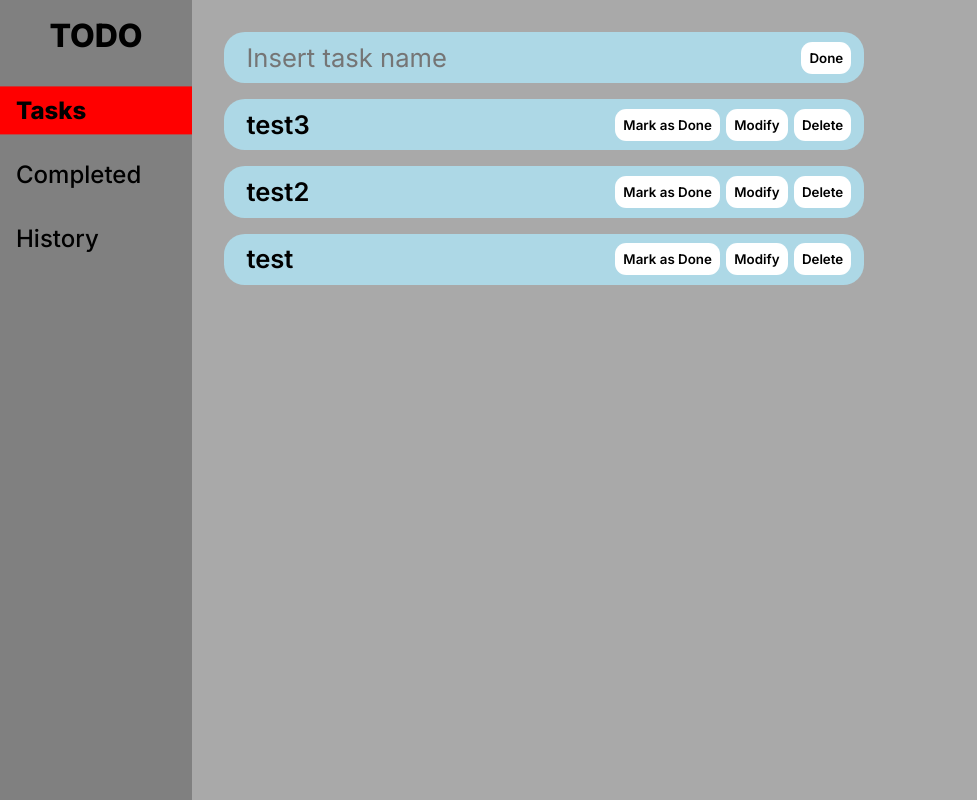
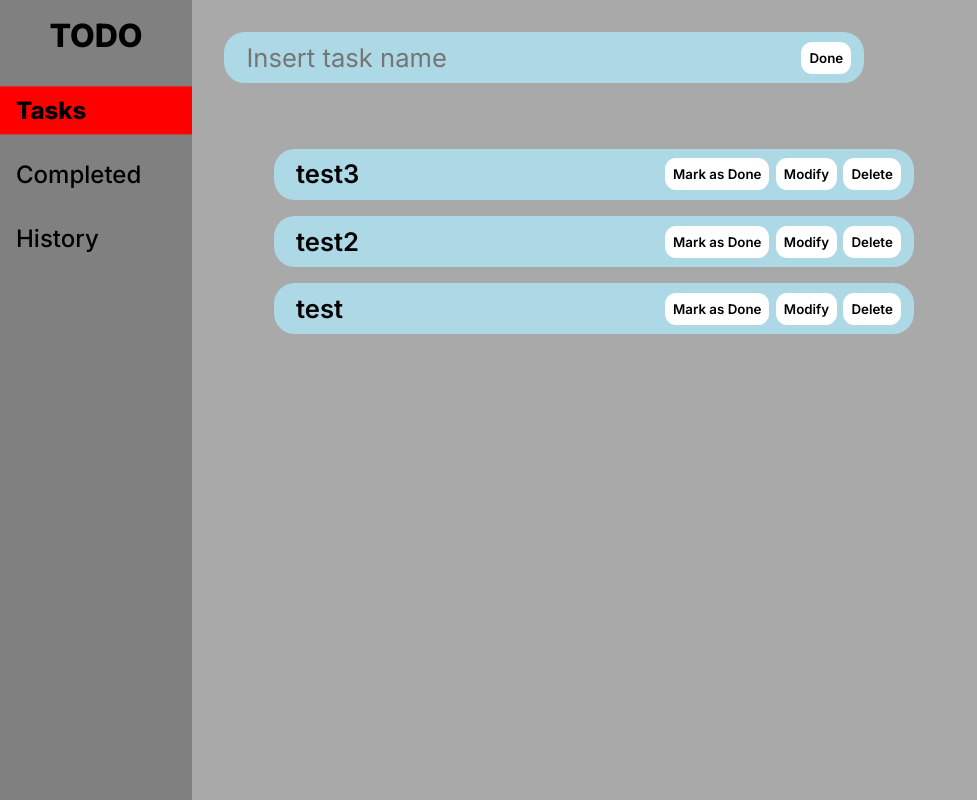
Before and after one commit to Moo2meenn/todo-app, a React (Create React App) app: page / in a window 1280 px wide. Shown: the whole page, without its empty margins (0-977 px from the left). Built offline with nearby package versions, Linux system fonts and the light colour scheme.

Commit message:
Wrapped tasks cards inside scrollable div

```diff
--- a/src/pages/History.js
+++ b/src/pages/History.js
@@ -7,6 +7,8 @@ const History = ({ history }) => {
   return (
     <StyledDiv>
       <h1>History</h1>
+      <InnerDiv>
+        {history.length === 0 ? <h2>There is no log history!</h2> : null}
         {history
           .map((task) => (
             <HistoryTask
@@ -18,6 +20,7 @@ const History = ({ history }) => {
             />
           ))
           .reverse()}
+      </InnerDiv>
     </StyledDiv>
   );
 };
@@ -28,4 +31,12 @@ const StyledDiv = styled.div`
   height: 100vh;
 `;
 
+const InnerDiv = styled.div`
+  height: 75vh;
+  width: 75%;
+  overflow: auto;
+  margin: 3rem;
+  padding: 0.1rem;
+`;
+
 export default History;
--- a/src/pages/Tasks.js
+++ b/src/pages/Tasks.js
@@ -7,6 +7,8 @@ const Tasks = ({ tasks, setTasks, history, setHistory }) => {
   return (
     <StyledDiv>
       <CreateTask tasks={tasks} setTasks={setTasks} />
+      <InnerDiv>
+        {tasks.length === 0 ? <h2>Add some tasks to show up here!</h2> : null}
         {tasks
           .map((task) => (
             <Task
@@ -20,6 +22,7 @@ const Tasks = ({ tasks, setTasks, history, setHistory }) => {
             />
           ))
           .reverse()}
+      </InnerDiv>
     </StyledDiv>
   );
 };
@@ -31,4 +34,12 @@ const StyledDiv = styled.div`
   height: 100vh;
 `;
 
+const InnerDiv = styled.div`
+  height: 75vh;
+  width: 75%;
+  overflow: auto;
+  margin: 3rem;
+  padding: 0.1rem;
+`;
+
 export default Tasks;
```
Lines whose indentation alone changed are shown as unchanged.
